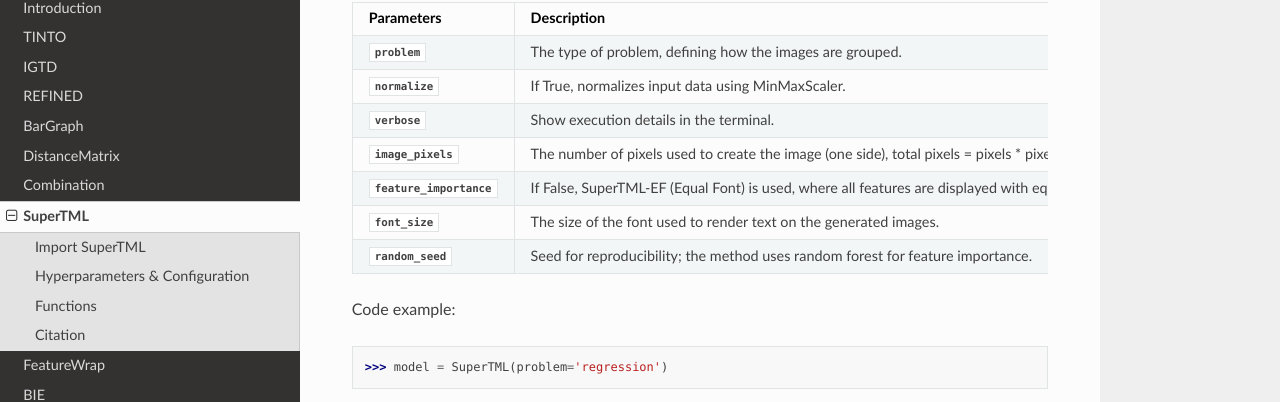
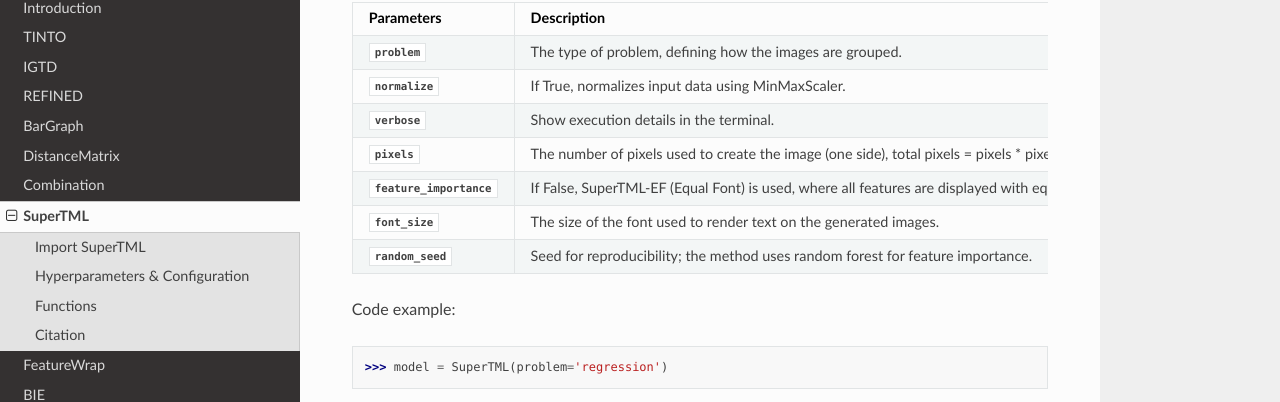
Before and after one commit to oeg-upm/TINTOlib-Documentation, a Sphinx documentation site: the page built from docs/source/supertml.rst, in a window 1280 px wide and 900 px high, scrolled down 338 px. Shown: the part 112-514 px from the top of the window. Built offline with Sphinx 7.4.7 and the Read the Docs theme 3.1.0, drawn with Linux system fonts in a browser that asks for light colours; pages that are not in the unit, such as notebooks, are missing from menus.

Commit message:
Update supertml.rst
Correct typo

```diff
--- a/docs/source/supertml.rst
+++ b/docs/source/supertml.rst
@@ -34,7 +34,7 @@
      - Show execution details in the terminal.
      - False
      - [True, False]
-   * - :py:data:`image_pixels`
+   * - :py:data:`pixels`
      - The number of pixels used to create the image (one side), total pixels = pixels * pixels.
      - 224
      - integer
```
